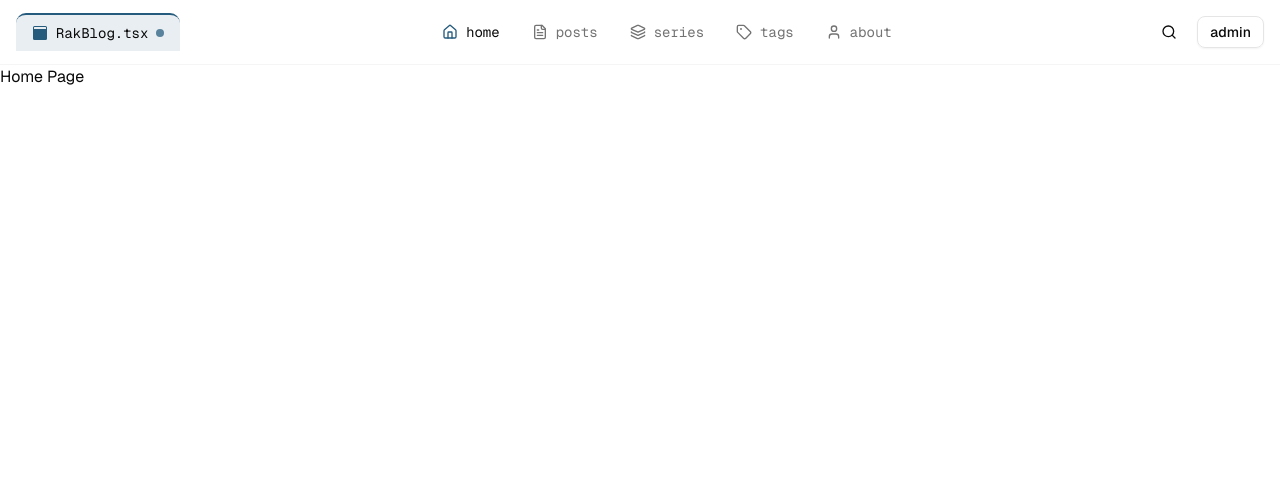
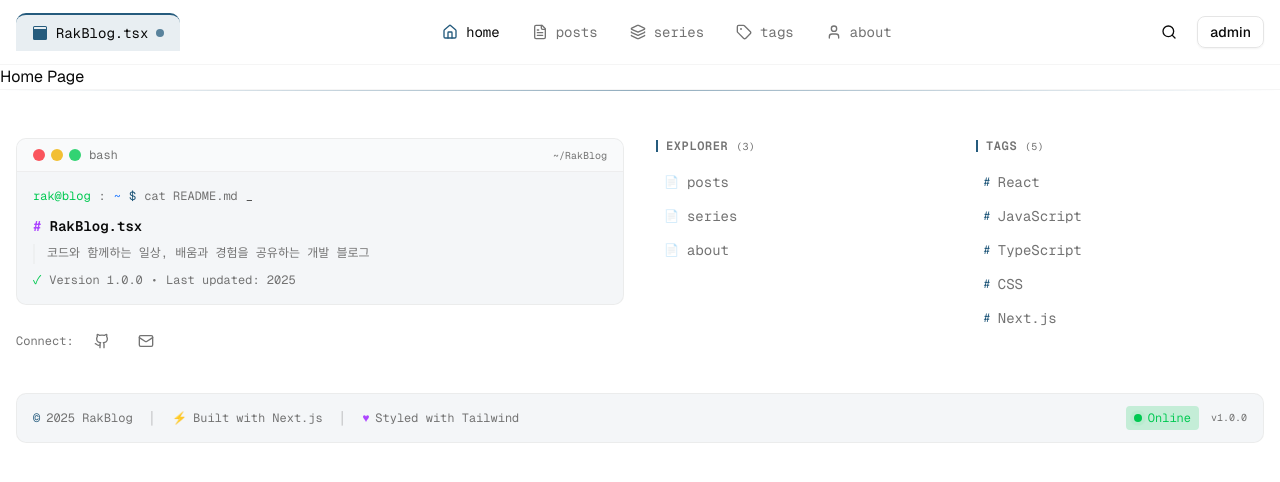
Before and after one commit to rak517/Rak-Blog, a Next.js app: page / in a window 1280 px wide. Shown: the top 482 px of the page. Built offline with nearby package versions, Linux system fonts and the light colour scheme.

Commit message:
:sparkles: feat: Footer 컴포넌트 구현

```diff
--- a/src/app/layout.tsx
+++ b/src/app/layout.tsx
@@ -3,6 +3,7 @@ import { GeistMono } from 'geist/font/mono';
 import './globals.css';
 import { ThemeProvider } from '@/providers/theme-provider';
 import Header from '@/components/layout/Header/Header';
+import { Footer } from '@/components/layout/Footer/Footer';
 
 export default function RootLayout({
   children,
@@ -15,6 +16,7 @@ export default function RootLayout({
         <ThemeProvider attribute='class' defaultTheme='system' enableSystem disableTransitionOnChange>
           <Header />
           {children}
+          <Footer />
         </ThemeProvider>
       </body>
     </html>
--- /dev/null
+++ b/src/components/layout/Footer/Footer.tsx
@@ -0,0 +1,169 @@
+import Link from 'next/link';
+import { FOOTER_LINKS, FOOTER_CATEGORIES, SOCIAL_LINKS, FOOTER_INFO } from '@/constants/footer';
+
+export function Footer() {
+  return (
+    <footer className='supports-[backdrop-filter]:bg-background/60 bg-background/95 border-border/40 relative border-t backdrop-blur'>
+      <div className='via-primary/50 absolute inset-x-0 top-0 h-px bg-gradient-to-r from-transparent to-transparent' />
+
+      <div className='px-4 py-8 lg:container lg:mx-auto lg:py-12'>
+        <div className='grid grid-cols-1 gap-8 md:grid-cols-2 lg:grid-cols-4'>
+          <div className='md:col-span-2'>
+            <div className='bg-primary/5 group border-border/60 hover:border-primary/30 hover:shadow-primary/5 mb-4 overflow-hidden rounded-lg border transition-all hover:shadow-lg'>
+              <div className='border-border/60 bg-background/50 flex items-center justify-between border-b px-4 py-2'>
+                <div className='flex items-center space-x-2'>
+                  <div className='flex space-x-1.5'>
+                    <div className='h-3 w-3 rounded-full bg-red-500/80' />
+                    <div className='h-3 w-3 rounded-full bg-yellow-500/80' />
+                    <div className='h-3 w-3 rounded-full bg-green-500/80' />
+                  </div>
+                  <span className='text-muted-foreground font-mono text-xs'>bash</span>
+                </div>
+                <span className='text-muted-foreground font-mono text-[10px]'>~/RakBlog</span>
+              </div>
+
+              <div className='p-4'>
+                <div className='mb-3 flex items-center space-x-2 font-mono text-xs'>
+                  <span className='text-green-500'>rak@blog</span>
+                  <span className='text-muted-foreground'>:</span>
+                  <span className='text-blue-500'>~</span>
+                  <span className='text-primary'>$</span>
+                  <span className='text-muted-foreground'>cat README.md</span>
+                  <span className='animate-pulse'>_</span>
+                </div>
+
+                <div className='space-y-2'>
+                  <h3 className='text-foreground font-mono text-sm font-semibold'>
+                    <span className='text-purple-500'># </span>RakBlog.tsx
+                  </h3>
+                  <p className='border-border/40 text-muted-foreground border-l-2 pl-3 font-mono text-xs leading-relaxed'>
+                    {FOOTER_INFO.description}
+                  </p>
+                  <div className='text-muted-foreground flex items-center space-x-2 font-mono text-xs'>
+                    <span className='text-green-500'>✓</span>
+                    <span>Version 1.0.0</span>
+                    <span>•</span>
+                    <span>Last updated: 2025</span>
+                  </div>
+                </div>
+              </div>
+            </div>
+
+            <div className='flex items-center space-x-2'>
+              <span className='text-muted-foreground font-mono text-xs'>Connect:</span>
+              <div className='flex space-x-1'>
+                {SOCIAL_LINKS.map((social) => (
+                  <Link
+                    key={social.label}
+                    href={social.href}
+                    className='hover:bg-primary/10 group relative flex h-10 w-10 items-center justify-center rounded-md transition-all hover:scale-110'
+                    target={social.href.startsWith('http') ? '_blank' : undefined}
+                    rel={social.href.startsWith('http') ? 'noopener noreferrer' : undefined}
+                    aria-label={social.label}
+                  >
+                    <social.icon className='text-muted-foreground group-hover:text-primary h-4 w-4 transition-colors' />
+                    <span className='bg-primary text-primary-foreground pointer-events-none absolute -top-8 left-1/2 -translate-x-1/2 rounded px-2 py-1 font-mono text-xs whitespace-nowrap opacity-0 transition-opacity group-hover:opacity-100'>
+                      {social.label}
+                    </span>
+                  </Link>
+                ))}
+              </div>
+            </div>
+          </div>
+
+          <div>
+            <div className='mb-3 flex items-center space-x-2'>
+              <div className='bg-primary h-3 w-0.5' />
+              <h4 className='text-muted-foreground font-mono text-xs font-semibold tracking-wider uppercase'>
+                Explorer
+              </h4>
+              <span className='text-muted-foreground font-mono text-[10px]'>({FOOTER_LINKS.length})</span>
+            </div>
+
+            <ul className='space-y-0.5'>
+              {FOOTER_LINKS.map((link) => (
+                <li key={link.href}>
+                  <Link
+                    href={link.href}
+                    className='hover:bg-primary/10 group flex items-center space-x-2 rounded-md px-2 py-1.5 transition-all hover:translate-x-1'
+                  >
+                    <span className='text-primary text-xs opacity-60 transition-opacity group-hover:opacity-100'>
+                      📄
+                    </span>
+                    <span className='text-muted-foreground group-hover:text-foreground font-mono text-sm transition-colors'>
+                      {link.label}
+                    </span>
+                    <span className='text-muted-foreground ml-auto font-mono text-[10px] opacity-0 transition-opacity group-hover:opacity-100'>
+                      .tsx
+                    </span>
+                  </Link>
+                </li>
+              ))}
+            </ul>
+          </div>
+
+          <div>
+            <div className='mb-3 flex items-center space-x-2'>
+              <div className='bg-primary h-3 w-0.5' />
+              <h4 className='text-muted-foreground font-mono text-xs font-semibold tracking-wider uppercase'>Tags</h4>
+              <span className='text-muted-foreground font-mono text-[10px]'>({FOOTER_CATEGORIES.length})</span>
+            </div>
+
+            <ul className='space-y-0.5'>
+              {FOOTER_CATEGORIES.map((category) => (
+                <li key={category.href}>
+                  <Link
+                    href={category.href}
+                    className='hover:bg-primary/10 group flex items-center space-x-2 rounded-md px-2 py-1.5 transition-all hover:translate-x-1'
+                  >
+                    <span className='text-primary text-xs'>#</span>
+                    <span className='text-muted-foreground group-hover:text-foreground font-mono text-sm transition-colors'>
+                      {category.label}
+                    </span>
+                    <span className='bg-primary/20 text-primary ml-auto rounded px-1.5 py-0.5 font-mono text-[10px] opacity-0 transition-opacity group-hover:opacity-100'>
+                      tag
+                    </span>
+                  </Link>
+                </li>
+              ))}
+            </ul>
+          </div>
+        </div>
+
+        <div className='bg-primary/5 hover:bg-primary/10 group border-border/60 mt-8 rounded-lg border transition-colors'>
+          <div className='flex flex-col items-center justify-between gap-3 px-4 py-3 sm:flex-row'>
+            <div className='text-muted-foreground flex flex-wrap items-center justify-center gap-x-4 gap-y-2 font-mono text-xs'>
+              <span className='flex items-center space-x-1.5'>
+                <span className='text-primary'>©</span>
+                <span>{FOOTER_INFO.copyright}</span>
+              </span>
+              <span className='text-muted-foreground/50 hidden sm:inline'>│</span>
+              <span className='flex items-center space-x-1.5'>
+                <span className='text-blue-500'>⚡</span>
+                <span>Built with Next.js</span>
+              </span>
+              <span className='text-muted-foreground/50 hidden sm:inline'>│</span>
+              <span className='flex items-center space-x-1.5'>
+                <span className='text-purple-500'>♥</span>
+                <span>Styled with Tailwind</span>
+              </span>
+            </div>
+
+            <div className='flex items-center space-x-3'>
+              <div className='flex items-center space-x-2 font-mono text-xs'>
+                <span className='flex items-center space-x-1.5 rounded bg-green-500/20 px-2 py-1 text-green-500'>
+                  <span className='relative flex h-2 w-2'>
+                    <span className='absolute inline-flex h-full w-full animate-ping rounded-full bg-green-500 opacity-75' />
+                    <span className='relative inline-flex h-2 w-2 rounded-full bg-green-500' />
+                  </span>
+                  <span>Online</span>
+                </span>
+              </div>
+              <span className='text-muted-foreground font-mono text-[10px]'>v1.0.0</span>
+            </div>
+          </div>
+        </div>
+      </div>
+    </footer>
+  );
+}
```
